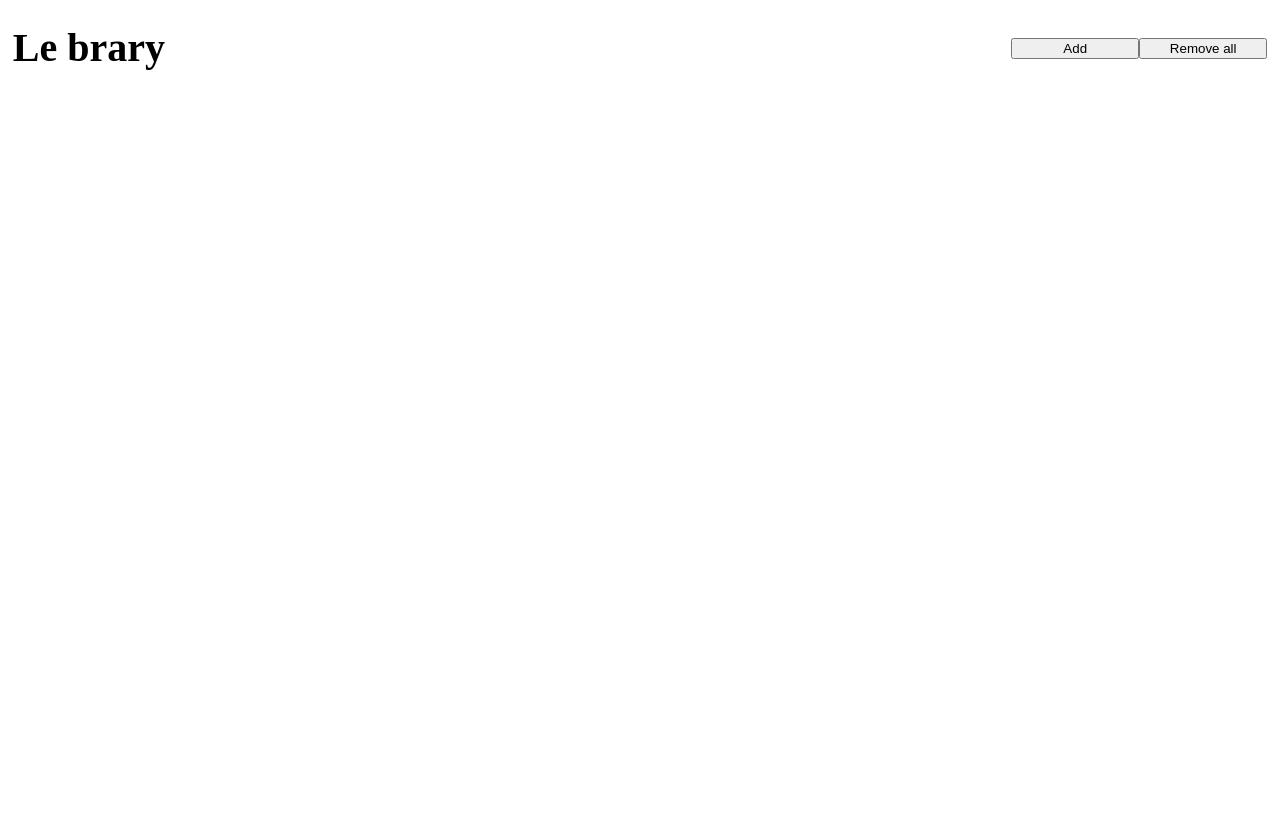
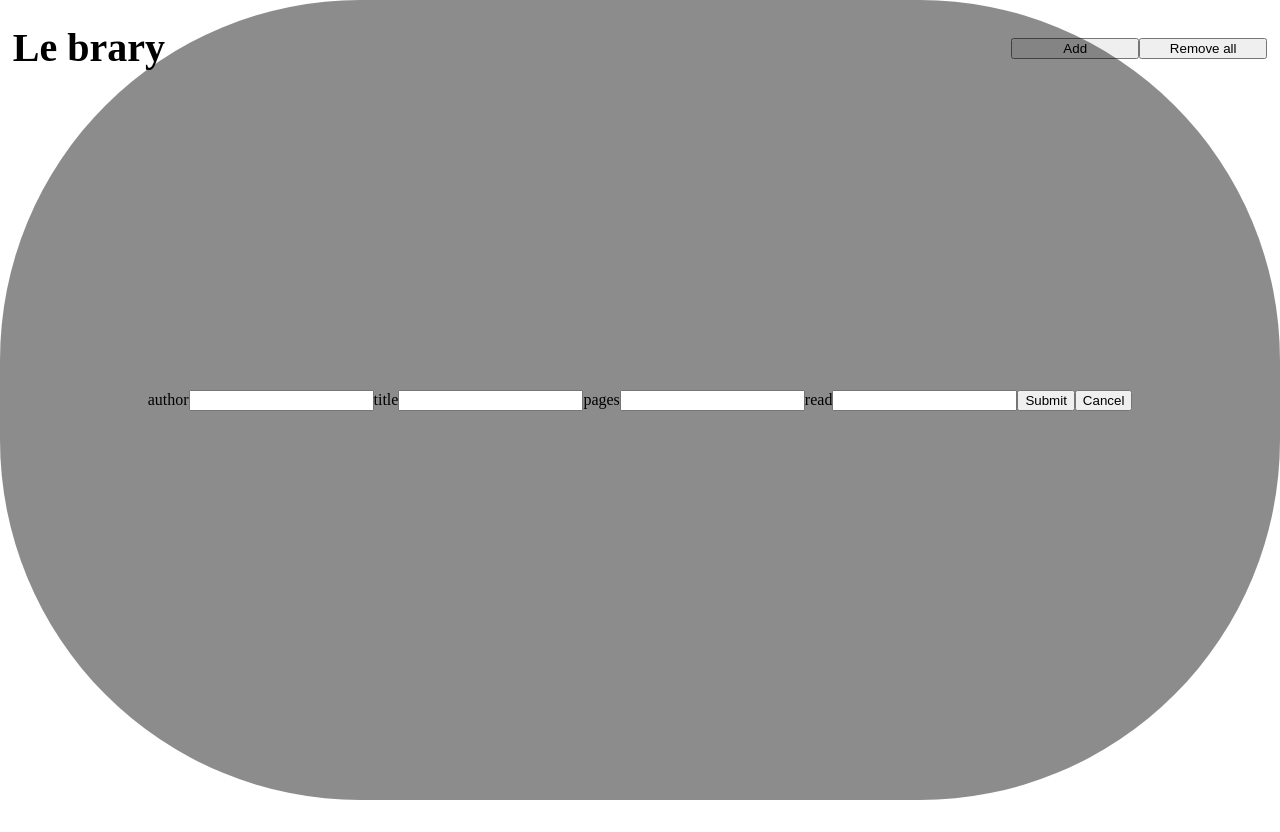
Before and after one commit to pakinget/library, a plain HTML site: page index.html in a window 1280 px wide. Both pictures are taken after a click on the button "Add". Drawn offline with Linux system fonts and the light colour scheme.

Commit message:
Add form creation logic

```diff
--- a/main.js
+++ b/main.js
@@ -1,6 +1,8 @@
 'use strict';
 
 let library = [];
+const body = document.querySelector("body");
+const addBookBtn = document.querySelector(".addBook");
 
 function Book(author, title, pages, read) {
 	this.author = author;
@@ -36,8 +38,45 @@ function displayBooks() {
 	});
 }
 
-library.forEach((book) => {
-	book.hello();
+addBookBtn.addEventListener("click", () => {
+	let formCont = document.createElement("div");
+	formCont.classList.add("form");
+	let formText = document.createElement("p");
+	formText.textContent = "Add a book!";
+	let form = document.createElement("form");
+	let props = ["author", "title", "pages", "read"];
+
+	for (let i = 0; i < props.length; i++) {
+		let label = document.createElement("label");
+		label["for"] = props[i];
+		label.textContent = `${props[i]}`;
+		form.appendChild(label);
+
+		let input = document.createElement("input");
+		input["id"] = props[i];
+		input["name"] = props[i];
+		input["type"] = "text";
+		form.appendChild(input);
+
+		console.log(label.for);
+	}
+
+	let submitBtn = document.createElement("button");
+	submitBtn["type"] = "submit";
+	submitBtn.textContent = "Submit";
+	let cancelBtn = document.createElement("button");
+	cancelBtn["type"] = "button";
+	cancelBtn.textContent = "Cancel";
+	form.appendChild(submitBtn);
+	form.appendChild(cancelBtn);
+
+	formCont.appendChild(formText);
+	formCont.appendChild(form);
+
+	let formBackground = document.createElement("div");
+	formBackground.classList.add("formBackground");
+	formBackground.appendChild(form);
+	body.appendChild(formBackground);
 });
 
 displayBooks();
--- a/style.css
+++ b/style.css
@@ -162,3 +162,23 @@ h1 {
 	display: flex;
 	flex-direction: column;
 }
+
+.form {
+	width: 40vw;
+	height: 60vh;
+	z-index: 3;
+}
+
+.formBackground {
+	position: absolute;
+	width: 100vw;
+	height: 100vh;
+	top: 0;
+	left: 0;
+	background: rgba(0, 0, 0, 0.45);
+	display: flex;
+	justify-content: center;
+	align-items: center;
+	z-index: 2;
+	border-radius: 45vh;
+}
```
